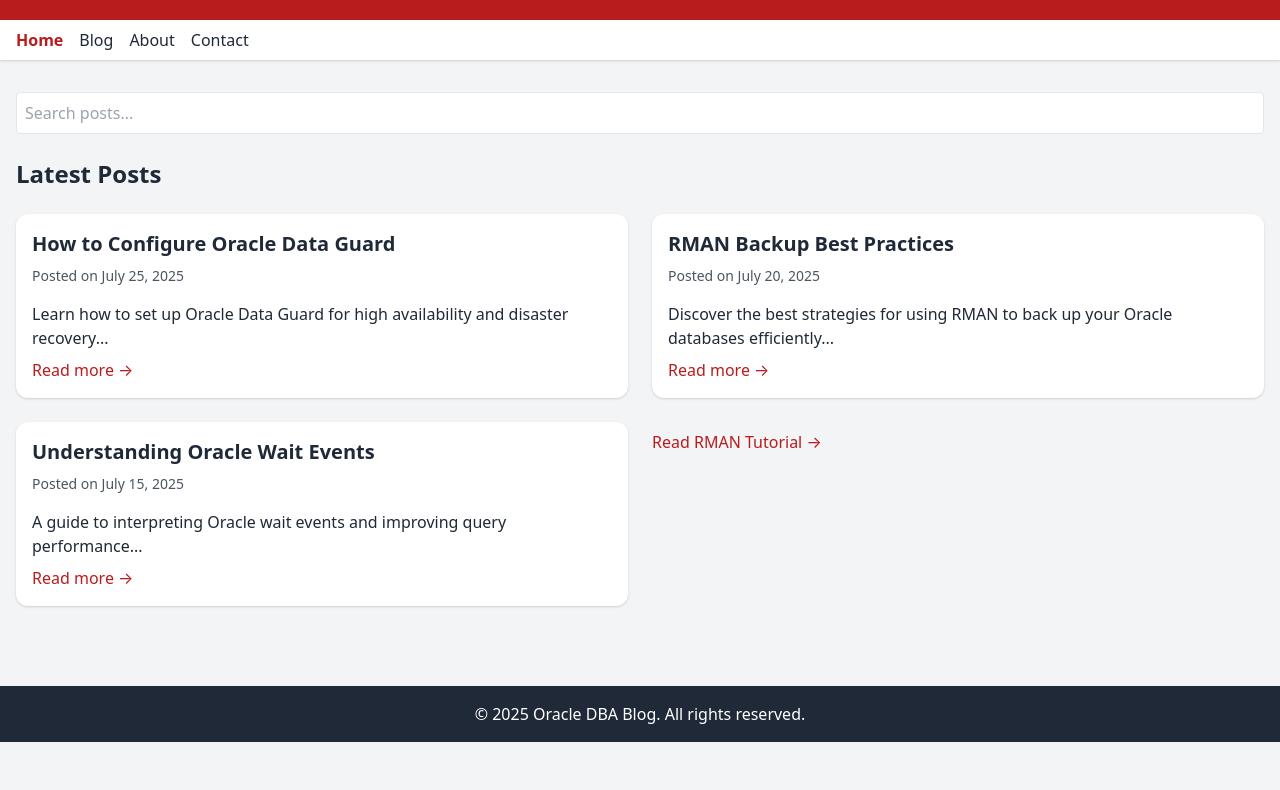
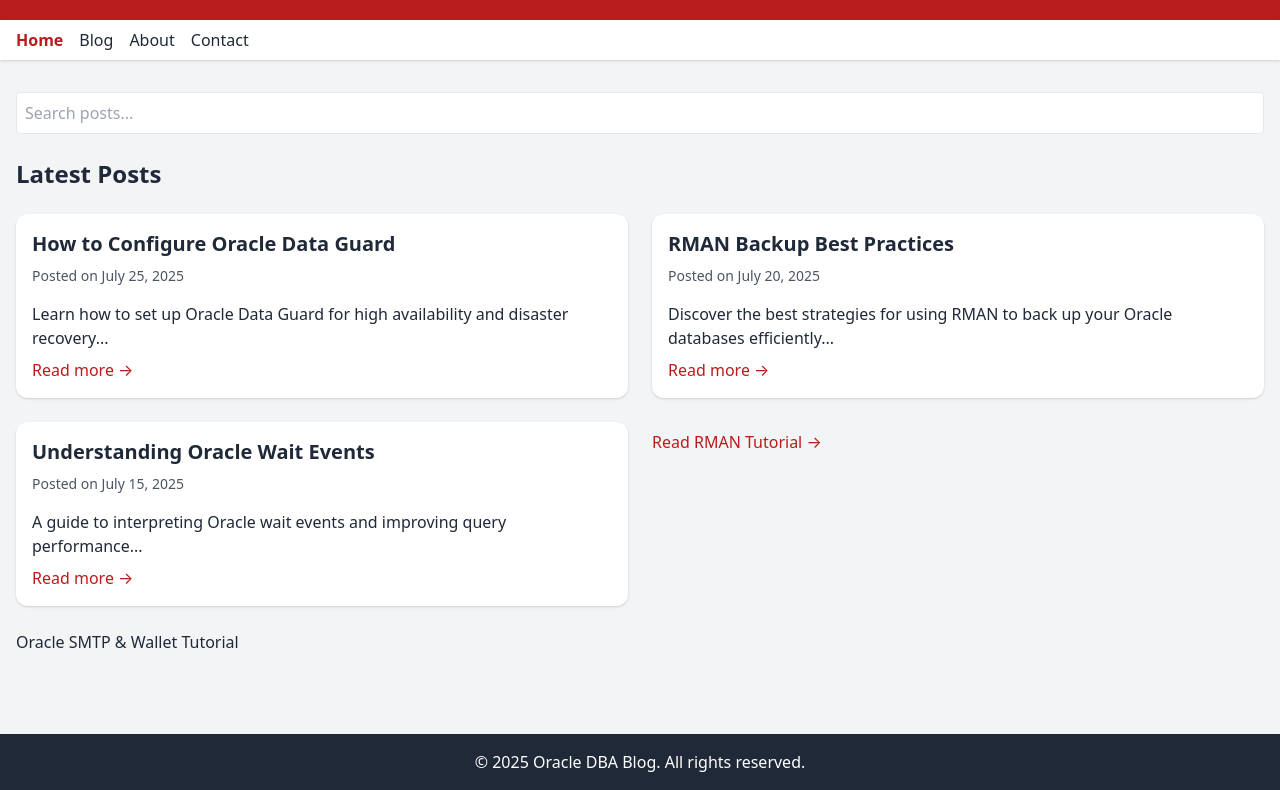
Before and after one commit to SUNNYKIAAN/oracle-dba-blog, a plain HTML site: page index.html in a window 1280 px wide. Shown: the part 84-874 px from the top of the page. Before the commit the page ends 826 px from the top, so only its background shows below. Drawn offline with nearby package versions, Linux system fonts and the light colour scheme.

Commit message:
Update index.html

```diff
--- a/index.html
+++ b/index.html
@@ -61,6 +61,7 @@
         <a href="#" class="text-red-700 mt-2 inline-block">Read more →</a>
       </div>
       <a href="rman_tutorial.html" class="text-red-700 mt-2 inline-block">Read RMAN Tutorial →</a>
+      <a href="smtp_oracle_wallet_tutorial.html">Oracle SMTP & Wallet Tutorial</a>
     </div>
   </main>
   <footer class="bg-gray-800 text-white text-center p-4 mt-12">
```
